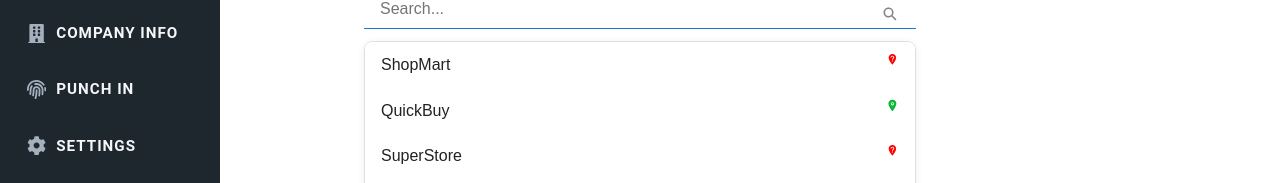
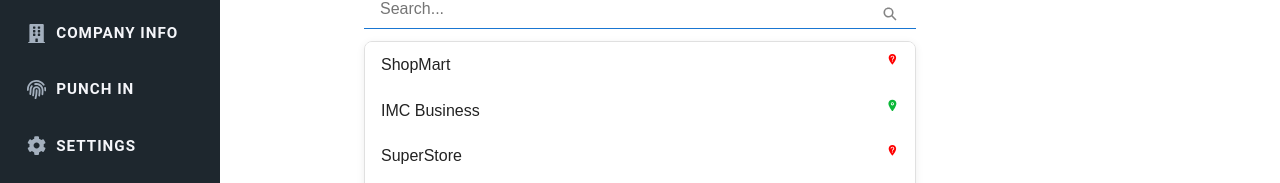
Before and after one commit to sajith231/TASK_WEBAPP_FRONTEND, a React (Vite) app: page /punchin in a window 1280 px wide. Both pictures are taken after a click on the element "Select a customer". Shown: the part 212-395 px from the top of the page. Built offline with nearby package versions, Linux system fonts and the light colour scheme; no server answers.

Commit message:
feat: add distance calculation utility and integrate into PunchIn component

```diff
--- a/src/pages/Punchin/PunchIn.jsx
+++ b/src/pages/Punchin/PunchIn.jsx
@@ -31,6 +31,7 @@
   MdNotListedLocation,
   MdOutlineCameraAlt,
   MdOutlineNotListedLocation,
+  MdOutlineSocialDistance,
 } from "react-icons/md";
 import { AnimatePresence, motion } from "framer-motion";
 import { LuCamera, LuSquarePen } from "react-icons/lu";
@@ -40,19 +41,28 @@
 // Assets
 import test from "../../assets/test.jpeg";
 
+//utils
+import { distanceKm } from "../../utils/geoDis";
+
 // Customers Data
+// const customers = [
+//   { id: 1, name: "ShopMart", area: "" },
+//   { id: 2, name: "QuickBuy", area: "24.8615,67.0099" },
+//   { id: 3, customerName: "SuperStore", area: "" },
+//   { id: 4, name: "MegaMart", area: "24.8630,67.0105" },
+//   { id: 5, customerName: "GroceryHub", area: "24.8641,67.0033" },
+// ];
+
+
 const customers = [
-  { id: 1, name: "ShopMart", area: "" },
-  { id: 2, name: "QuickBuy", area: "24.8615,67.0099" },
-  { id: 3, customerName: "SuperStore", area: "" },
-  { id: 4, name: "MegaMart", area: "24.8630,67.0105" },
-  { id: 5, customerName: "GroceryHub", area: "24.8641,67.0033" },
-  // ... (keep rest of customers as in your code)
-];
+  { id: 1, name: "ShopMart", area: { lat: null, lon: null } },
+  { id: 2, name: "IMC Business ", area: { lat: 11.618052, lon: 76.081207 } },
+  { id: 3, name: "SuperStore", area: { lat: null, lon: null } },
+  { id: 4, name: "MegaMart", area: { lat: 24.863, lon: 67.0105 } },
+  { id: 5, name: "GroceryHub", area: { lat: 24.8641, lon: 67.0033 } }
+]
 
-// --------------------------------------
-// Component
-// --------------------------------------
+
 const PunchIn = () => {
   // State
   const [dropdownOpen, setDropdownOpen] = useState(false);
@@ -62,7 +72,7 @@
   const [showCamera, setShowCamera] = useState(false);
   const [capturedImage, setCapturedImage] = useState(null);
   const [capturedLocation, setCapturedLocation] = useState(null);
-
+  const [distance, setDistance] = useState('')
   const [openConfirmPunchIn, setOpenConfirmPunchIn] = useState(false);
   const [isLoading, SetIsLoading] = useState(false);
 
@@ -189,8 +199,8 @@
     );
   };
 
-  // FIX: Only initialize Leaflet map when mapContainerRef is mounted
   useEffect(() => {
+    getLocation();
     if (!mapContainerRef.current) return;
     if (!capturedImage) return; // only after photo is taken
 
@@ -216,12 +226,15 @@
         return urls[0];
       })(),
       {
-        attribution: 'Zain © <a href="https://www.esri.com/">Esri</a>',
+        attribution: '© <a href="https://www.esri.com/">Esri</a>',
         maxZoom: 23,
       }
     ).addTo(mapRef.current);
 
-    getLocation();
+    console.log(selectedCustomer.area.lat, selectedCustomer.area.lon, capturedLocation.lat, capturedLocation.lon)
+    // setDistance(distanceKm(selectedCustomer.area, capturedLocation))
+    console.log(distanceKm(selectedCustomer.area.lat, selectedCustomer.area.lon, capturedLocation.lat, capturedLocation.lon))
+    setDistance(distanceKm(selectedCustomer.area.lat, selectedCustomer.area.lon, capturedLocation.lat, capturedLocation.lon))
 
     return () => {
       if (mapRef.current) {
@@ -229,7 +242,7 @@
         mapRef.current = null;
       }
     };
-  }, [capturedImage]);
+  }, [capturedImage, selectedCustomer]);
 
   // --------------------------------------
   // Render
@@ -278,7 +291,7 @@
                   >
                     {customer.name || customer.customerName || "Unnamed Customer"}
                     <div className="list_icons">
-                      {customer.area ? (
+                      {customer.area.lat ? (
                         <IoLocation style={{ color: "#0bb838" }} />
                       ) : (
                         <MdNotListedLocation style={{ color: "red" }} />
@@ -294,10 +307,10 @@
         )}
 
         {/* If customer has no location */}
-        {selectedCustomer && !selectedCustomer.area && <AddLocation customer={selectedCustomer} />}
+        {selectedCustomer && !selectedCustomer.area.lat && <AddLocation customer={selectedCustomer} />}
 
         {/* If customer has location */}
-        {selectedCustomer && selectedCustomer.area && (
+        {selectedCustomer && selectedCustomer.area.lat && (
           <div className="section_punchin">
             {/* Location available label */}
             <div className="location_available">
@@ -358,12 +371,23 @@
                           <MdOutlineNotListedLocation className="icon" />
                           Your Location
                         </div>
+                        <div className="km_dislance">
+                          {distance}Km
+                        </div>
                         <div className="fetch_btn" onClick={getLocation}>
                           <IoRefreshCircle />
                         </div>
                       </div>
 
                       <div className="location_map" ref={mapContainerRef}></div>
+
+                      <div className="km_container">
+                        <div className="mdOutline">
+                          <MdOutlineSocialDistance />
+                          <span>Distance from shop</span>
+                        </div>
+                        <div className="km_span">{distance}</div>
+                      </div>
                     </div>
                   </div>
                 )}
--- /dev/null
+++ b/src/utils/geoDis.js
@@ -0,0 +1,18 @@
+// utils/geoDis.js
+
+export function distanceKm(lat1, lon1, lat2, lon2) {
+    console.log(lat1, lon1, lat2, lon2)
+    const toRad = (deg) => (deg * Math.PI) / 180;
+    const R = 6371; // Earth radius in km
+
+    const dLat = toRad(lat2 - lat1);
+    const dLon = toRad(lon2 - lon1);
+
+    const a =
+        Math.sin(dLat / 2) ** 2 +
+        Math.cos(toRad(lat1)) * Math.cos(toRad(lat2)) * Math.sin(dLon / 2) ** 2;
+
+    const km = R * (2 * Math.atan2(Math.sqrt(a), Math.sqrt(1 - a)));
+
+    return Number.isFinite(km) ? km.toFixed(3) : "0.000";
+}
```
